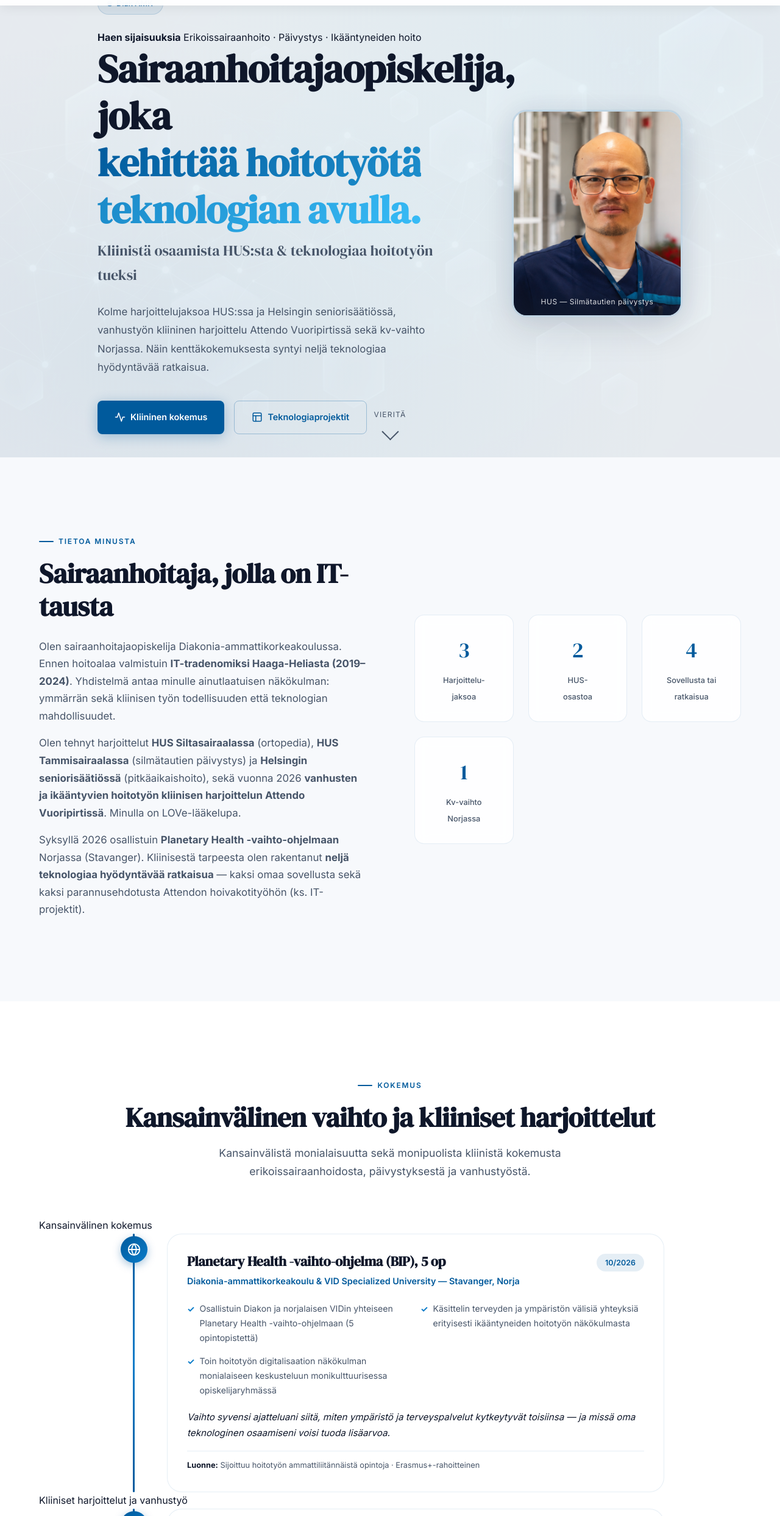
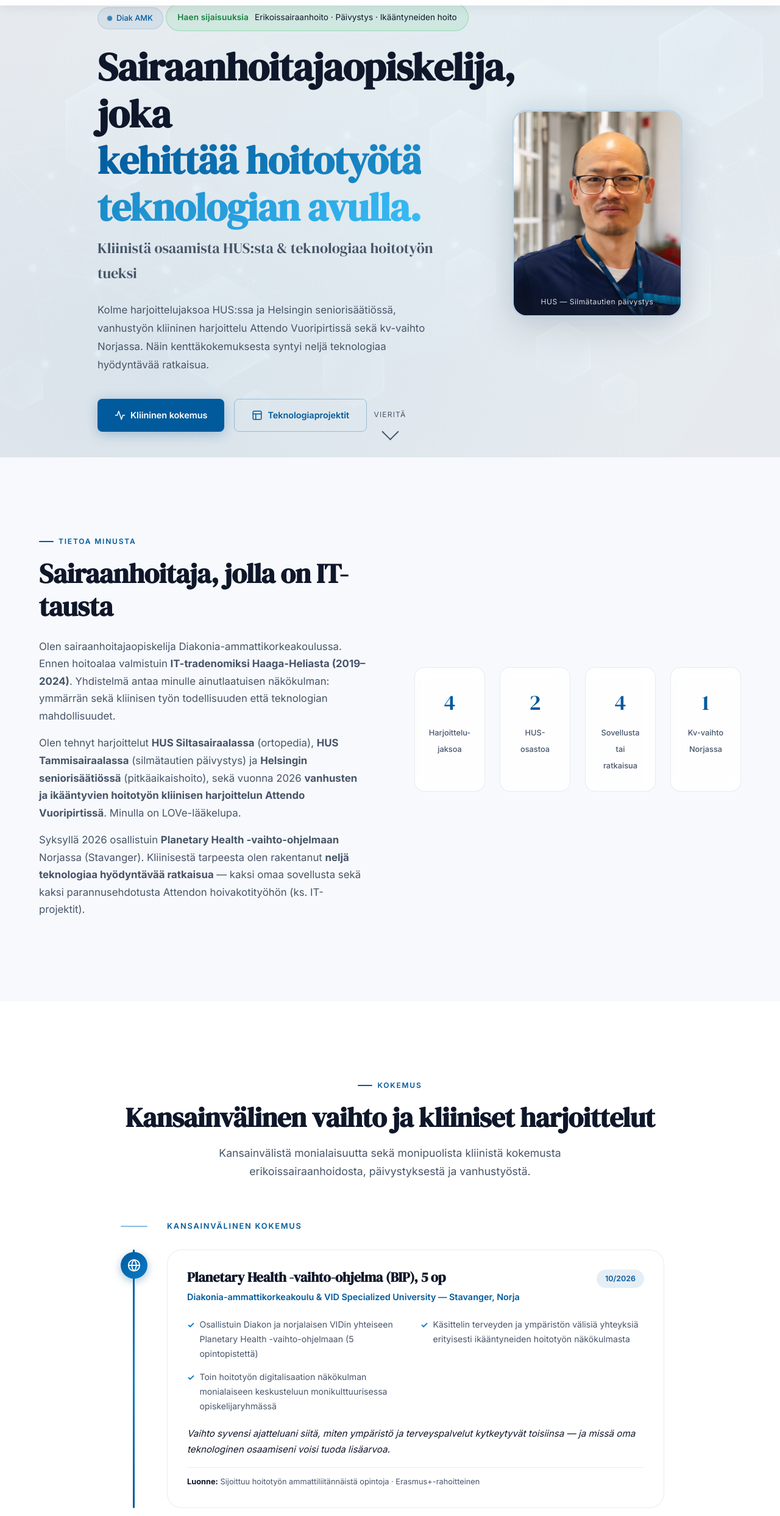
Before and after one commit to SharkTal/sairaanhoitaja-portfolio, a plain HTML site: page index.html in a window 1280 px wide. Shown: the part 50-2536 px from the top of the page at 61% size. Drawn offline with Linux system fonts and the light colour scheme.

Commit message:
Korjaa tyylit ja kuvat: 4 tilastokorttia, kv-ryhmät, haettavat sijaisuudet näkyviin

```diff
--- a/index.html
+++ b/index.html
@@ -99,7 +99,7 @@
         <div class="reveal reveal-delay-2 visible" data-page-node-id="q2DqHuUN96MmsVrLEeiBob">
           <div class="about-stats" data-page-node-id="TX1exJnh1rWWBpiXopGLDs">
             <div class="stat-card" data-page-node-id="LCSizhzdj9avGOZwPDGols">
-              <span class="stat-number" data-count="3" data-suffix="" data-page-node-id="oRsvH4IiWG9jmWAZxL90Ip" style="white-space: pre-wrap;">4</span>
+              <span class="stat-number" data-count="4" data-suffix="" data-page-node-id="oRsvH4IiWG9jmWAZxL90Ip" style="white-space: pre-wrap;">4</span>
               <span class="stat-label" data-page-node-id="k7Bml3FSo69YlE9Vyqvbw6">Harjoittelu-<br data-page-node-id="EBAusCydARlcKdXHoAJnY4">jaksoa</span>
             </div>
             <div class="stat-card" data-page-node-id="bEm4WZzJuxlE8sGj7Yd1k6">
--- a/style.css
+++ b/style.css
@@ -253,6 +253,25 @@
   color: var(--primary);
   margin-bottom: 24px;
 }
+/* ===== HERO: 求职意向徽章（首屏可见） ===== */
+.hero-availability {
+  display: inline-flex;
+  align-items: center;
+  gap: 10px;
+  flex-wrap: wrap;
+  margin-top: 14px;
+  padding: 10px 18px;
+  background: rgba(34, 197, 94, 0.1);
+  border: 1px solid rgba(34, 197, 94, 0.35);
+  border-radius: 999px;
+  font-size: 0.85rem;
+  color: var(--text-secondary);
+}
+.hero-availability strong {
+  color: #15803d;
+  font-weight: 600;
+  letter-spacing: 0.01em;
+}
 .hero-badge-dot {
   width: 6px;
   height: 6px;
@@ -384,7 +403,7 @@
 }
 .about-stats {
   display: grid;
-  grid-template-columns: repeat(3, 1fr);
+  grid-template-columns: repeat(4, 1fr);
   gap: 24px;
 }
 .stat-card {
@@ -450,6 +469,9 @@
   border-color: rgba(0, 90, 156, 0.2);
 }
 .project-card:last-child { margin-bottom: 0; }
+/* Tekstipainotteinen kortti ilman esikatselukuvaa */
+.project-card.full-width { grid-template-columns: 1fr; }
+.project-card.full-width .project-info { max-width: 820px; margin: 0 auto; }
 .project-card.reverse { direction: rtl; }
 .project-card.reverse > * { direction: ltr; }
 .project-preview {
@@ -749,6 +771,32 @@
   object-position: center 15%;
 }
 
+/* ===== EXPERIENCE GROUP LABEL ===== */
+.experience-group-label {
+  max-width: 900px;
+  margin: 0 auto 28px;
+  padding-left: 84px;
+  font-size: 0.8rem;
+  font-weight: 600;
+  letter-spacing: 0.14em;
+  text-transform: uppercase;
+  color: var(--primary);
+  position: relative;
+}
+.experience-group-label::before {
+  content: '';
+  position: absolute;
+  left: 8px;
+  top: 50%;
+  transform: translateY(-50%);
+  width: 44px;
+  height: 2px;
+  background: var(--primary-light);
+  border-radius: 2px;
+  opacity: 0.5;
+}
+.experience-group-label:not(:first-of-type) { margin-top: 64px; }
+
 /* ===== CLINICAL EXPERIENCE ===== */
 .clinical {
   padding: 120px 0;
@@ -920,7 +968,7 @@
   .hero-actions { flex-direction: column; }
   .hero-actions .btn { justify-content: center; }
   .hero-scroll-indicator { display: none; }
-  .about-stats { grid-template-columns: repeat(3, 1fr); gap: 12px; }
+  .about-stats { grid-template-columns: repeat(2, 1fr); gap: 12px; }
   .stat-card { padding: 20px 12px; }
   .stat-number { font-size: 1.6rem; }
   .project-card { padding: 24px; margin-bottom: 48px; }
@@ -933,9 +981,11 @@
   .timeline-dot { left: 0; width: 40px; height: 40px; }
   .timeline-dot svg { width: 20px; height: 20px; }
   .timeline-card { padding: 24px; }
+  .experience-group-label { padding-left: 68px; }
+  .experience-group-label::before { left: 0; width: 40px; }
 }
 @media (max-width: 480px) {
   .container { padding: 0 16px; }
   .about, .projects, .skills, .contact, .clinical { padding: 80px 0; }
-  .about-stats { grid-template-columns: 1fr 1fr 1fr; }
+  .about-stats { grid-template-columns: 1fr 1fr; }
 }
```
Also changed, not shown: images/tarvikejarjestelma-preview.png (added).
